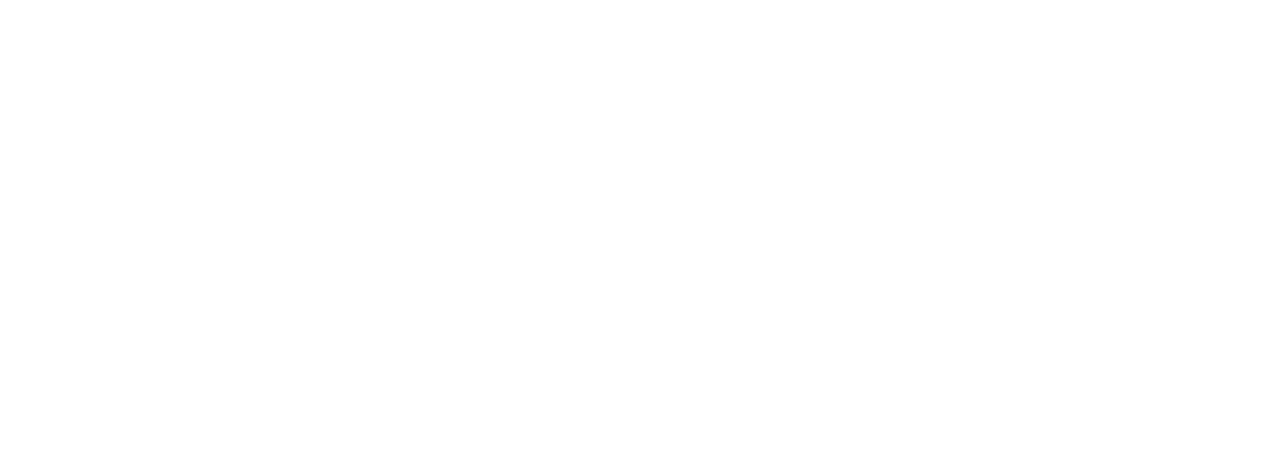
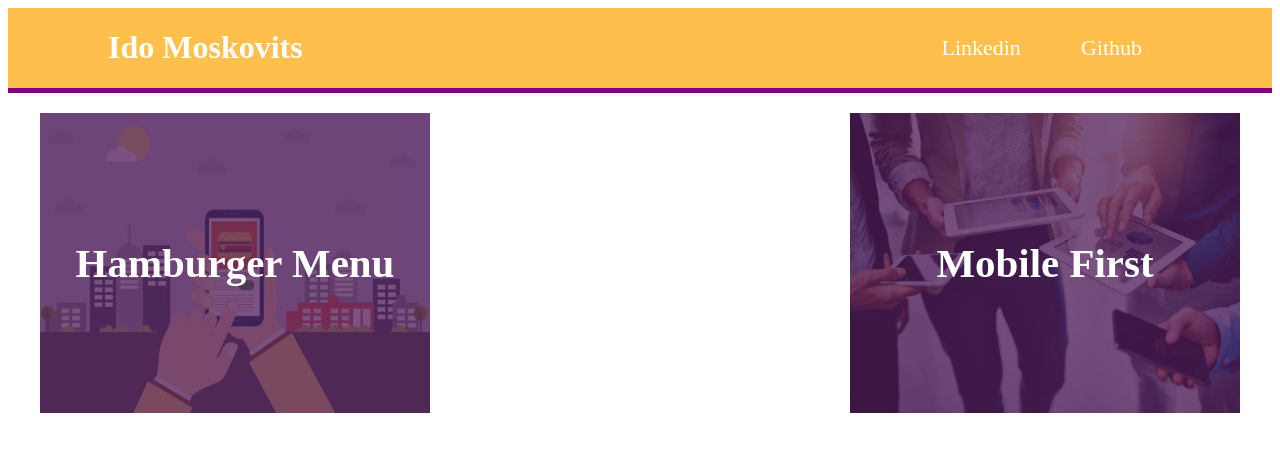
Before and after one commit to idomskt/BCP2-portfolio, a plain HTML site: page index.html in a window 1280 px wide. Drawn offline with Linux system fonts and the light colour scheme.

Commit message:
Improved CSS and javascript to includes the description list

```diff
--- a/index.html
+++ b/index.html
@@ -3,9 +3,26 @@
 <head>
     <meta charset="UTF-8">
     <meta name="viewport" content="width=device-width, initial-scale=1.0">
-    <title>Document</title>
+    <link rel="stylesheet" href="style.css">
+    <link rel="stylesheet" href="https://i.icomoon.io/public/temp/55b3c9164f/UntitledProject/style.css">
+    <title>Portfolio</title>
 </head>
 <body>
+    <header>
+        <h1>Ido Moskovits</h1>
+        <span class="icon-menu icon"></span>
+        <nav>
+            <ul class="main-menu close">
+                <li><a href="">Linkedin</a></li>
+                <li><a href="">Github</a></li>
+            </ul>
+        </nav>
+    </header>
+    <main>
+        <div id="projectsList">
 
+        </div>
+    </main>
+    <script src="scripts.js"></script>
 </body>
 </html>
--- /dev/null
+++ b/scripts.js
@@ -0,0 +1,62 @@
+function Portfolio(name, photo, link, description) {
+    this.name = name;
+    this.photo = photo;
+    this.link = link;
+    this.description = description;
+}
+
+var portfolios = [];
+
+portfolios.push(new Portfolio('Hamburger Menu', '/images/mobilemenu.jpg', '', 'I have created a breakpoint after 768px to display the mobile menu. step 2'));
+portfolios.push(new Portfolio('Mobile First', '/images/mobilefirst.jpg', '', 'I started to design this site with mobile first in mind. This site will look good on any screen size includes smartphones, tablets and desktops'));
+
+var menuIcon = document.getElementsByClassName('icon')[0];
+
+function buildContent() {
+    var mainContent = document.getElementById('projectsList');
+
+    for(var portfoliosIndex = 0; portfoliosIndex < portfolios.length; portfoliosIndex++) {
+        var div = document.createElement('div');
+        var bgOverlay = document.createElement('div');
+        // Front side of the flip card
+        var frontSide = document.createElement('div');
+        frontSide.setAttribute('class', 'frontSide');
+        var portfolioName = document.createElement('h3');
+        bgOverlay.setAttribute('class', 'bgOverlay');
+        div.setAttribute('class', 'portfolioBox');
+        portfolioName.innerText = portfolios[portfoliosIndex].name;
+        div.style.backgroundImage = "url('" + portfolios[portfoliosIndex].photo + "')" ;
+        mainContent.appendChild(div);
+        div.appendChild(bgOverlay);
+        frontSide.appendChild(portfolioName);
+        div.appendChild(frontSide);
+        // Back side of the flip card
+        var backSide = document.createElement('div');
+        backSide.setAttribute('class', 'backSide');
+        var instructionsList = document.createElement('ul');
+        var instructions = portfolios[portfoliosIndex].description.split('.');
+        for(var instructionsIndex = 0; instructionsIndex < instructions.length; instructionsIndex++) {
+            var li = document.createElement('li');
+            li.innerText = instructions[instructionsIndex] + '.';
+            instructionsList.appendChild(li);
+        }
+        backSide.appendChild(instructionsList);
+        div.appendChild(backSide);
+
+    }
+}
+
+function toggleMenu() {
+    var menuList = document.getElementsByClassName('main-menu')[0];
+
+    if(menuList.classList.contains('close')) {
+        menuList.classList.remove('close');
+        menuList.classList.add('open');
+    } else {
+        menuList.classList.remove('open');
+        menuList.classList.add('close');
+    }
+}
+
+menuIcon.addEventListener('click', toggleMenu);
+window.addEventListener('load',buildContent);
--- /dev/null
+++ b/style.css
@@ -0,0 +1,141 @@
+body {
+    position: relative;
+}
+header {
+    background: #ffbf4c;
+    border-bottom: 5px solid purple;
+    color: white;
+    align-items: center;
+    display: flex;
+    position: relative;
+}
+header h1 {
+    padding-left: 50px;
+}
+.icon-menu {
+    position: absolute;
+    right: 0;
+    margin-right: 50px;
+    top: 50%;
+    margin-top: -17.5px;
+    font-size: 35px;
+}
+nav {
+    width: 100%;
+    position: absolute;
+    top: 100%;
+    z-index: 1;
+    background-color: black;
+    margin-top: 5px;
+}
+nav ul {
+    display: none;
+    list-style: none;
+    padding: 0;
+    margin-top: 20px;
+}
+nav ul li a {
+    display: block;
+    padding: 10px 30px;
+    color: white;
+    text-decoration: none;
+    font-size: 22px;
+}
+.close {
+    display: none;
+}
+.open {
+    display: block;
+}
+* {
+    transition: all .5s ease-in-out;
+}
+#projectsList {
+    max-width: 1200px;
+    margin: 20px auto 20px auto;
+}
+.portfolioBox {
+    position: relative;
+    align-items: center;
+    background-size: 100% 100%;
+    height: 300px;
+    overflow: hidden;
+    color: white;
+    transform: rotate(0deg);
+}
+.portfolioBox:hover {
+    background-size: 150% 150%;
+    background-position: center;
+    transform: rotate(360deg);
+}
+.bgOverlay {
+    position: absolute;
+    width: 100%;
+    height: 100%;
+    top: 0;
+    left: 0;
+    background-color: #4f1a57;
+    opacity: 0.75;
+    z-index: 0;
+}
+.portfolioBox:hover .bgOverlay {
+    background-color: #3c71c0;
+    opacity: 0.95;
+}
+.frontSide {
+    font-size: 35px;
+    text-align: center;
+}
+.backSide {
+    font-size: 22px;
+}
+.backSide ul {
+    padding-right: 20px;
+}
+.frontSide, .backSide {
+    color: white;
+    margin: auto;
+    z-index: 1;
+    position: absolute;
+    width: 100%;
+    top: 50%;
+}
+.backSide, .portfolioBox:hover .frontSide {
+    opacity: 0;
+    transform: translateY(-50%) scale(0.25);
+}
+.frontSide, .portfolioBox:hover .backSide {
+    opacity: 1;
+    transform: translateY(-50%) scale(1);
+}
+@media only screen and (min-width: 768px) {
+    header h1 {
+        width: 30%;
+        padding-left: 100px;
+    }
+    header nav {
+        width: 70%;
+        position: relative;
+        background-color: transparent;
+        margin: 0;
+    }
+    .main-menu {
+    display: flex;
+    justify-content: flex-end;
+    margin: 0 100px 0 0;
+    }
+    .icon {
+        display: none;
+    }
+    .main-menu.close, .main-menu.open {
+        display: flex;
+    }
+    #projectsList {
+        display: flex;
+        flex-wrap: wrap;
+        justify-content: space-between;
+    }
+    .portfolioBox {
+        width: 32.5%;
+    }
+}
```
Also changed, not shown: images/mobilefirst.jpg (added).
